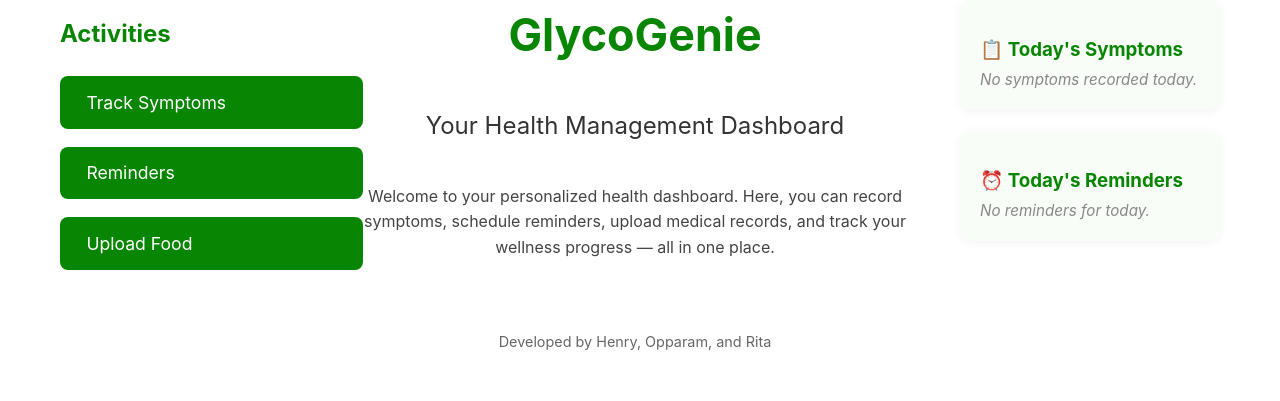
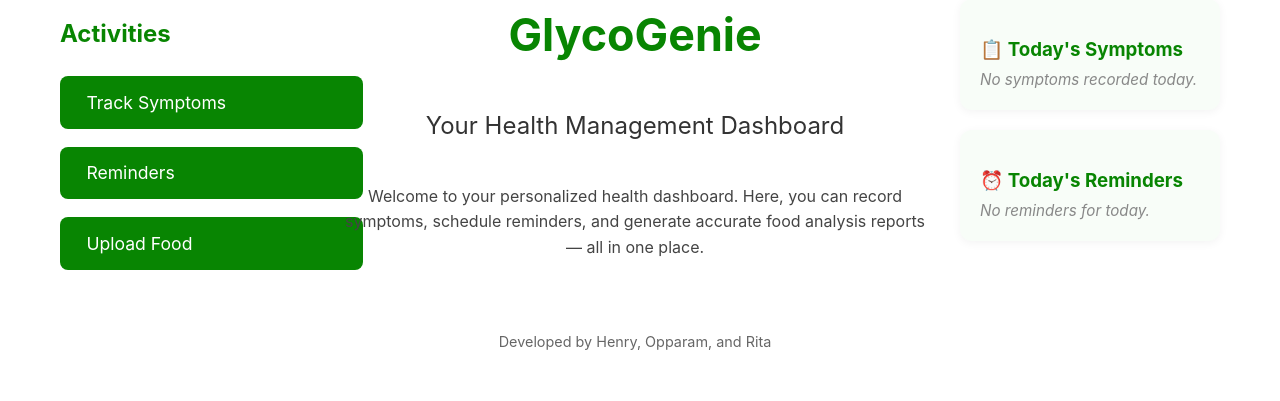
Before and after one commit to aayanb09/rbhs_aiequity, a Flask app: template templates/landing.html in a window 1280 px wide. Shown: the part 156-557 px from the top of the page. Run offline with Flask 3, Linux system fonts and the light colour scheme; the template is opened without the code that fills it, so the values that code supplies are empty.

Commit message:
Update landing.html

```diff
--- a/templates/landing.html
+++ b/templates/landing.html
@@ -30,7 +30,7 @@
             <h1 style="font-size: 2.8em; margin: 0.2em 0; color: #088502;">GlycoGenie</h1>
             <h2 style="font-weight: 400; color: #333; margin-bottom: 1em;">Your Health Management Dashboard</h2>
             <p style="max-width: 600px; color: #444; line-height: 1.6; margin: 0 auto 1.5em auto;">
-                Welcome to your personalized health dashboard. Here, you can record symptoms, schedule reminders, upload medical records, and track your wellness progress — all in one place.
+                Welcome to your personalized health dashboard. Here, you can record symptoms, schedule reminders, and generate accurate food analysis reports — all in one place.
             </p>
             <p style="margin-top: 2em; color: #666; font-size: 0.9em;">Developed by Henry, Opparam, and Rita</p>
             <p style="color:#888;">Test value: {{test_value}}</p>
```
